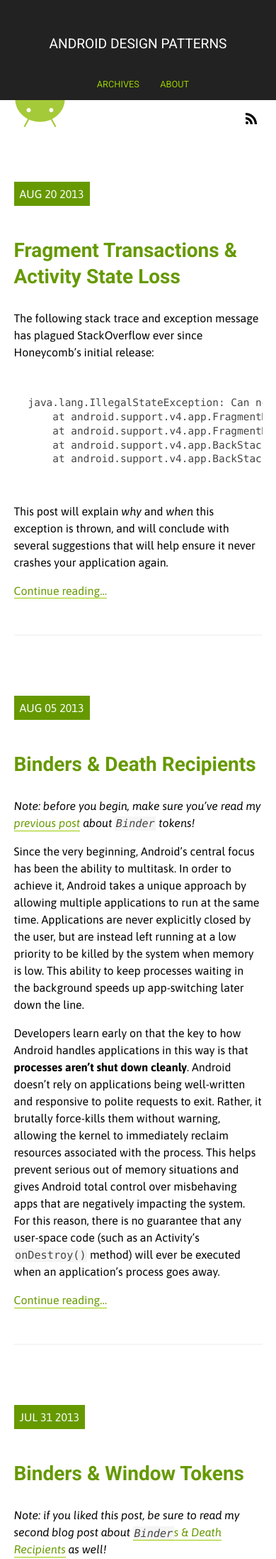
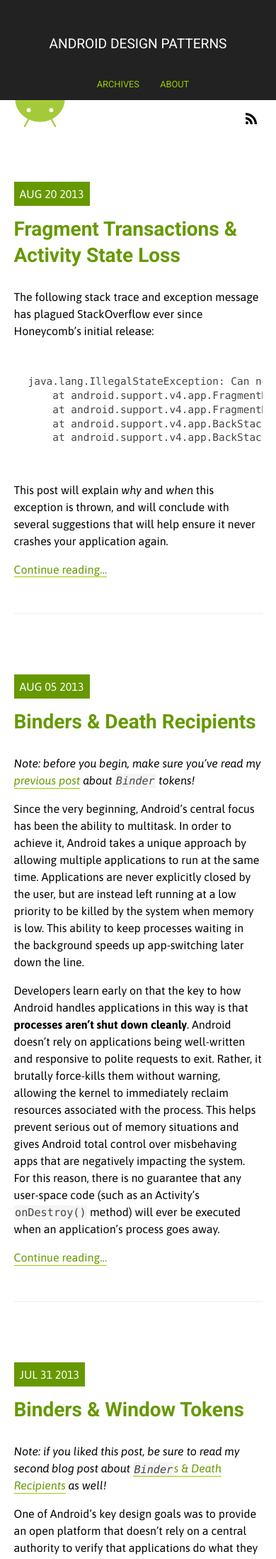
Before and after one commit to alexjlockwood/AndroidDesignPatterns, a Jekyll site: the page built from index.html, in a window 390 px wide. Shown: the top 2196 px of the page at 71% size. Built offline with Jekyll 4.4.1, drawn with Linux system fonts in a browser that asks for light colours; Markdown is read by kramdown in place of the engine named in the settings.

Commit message:
Margin upon being responsive

```diff
--- a/css/style.css
+++ b/css/style.css
@@ -316,6 +316,9 @@
     .side {
         margin-top: 2em;
     }
+    h2.post-title {
+        margin-top: 20px;
+    }
     .author {
         display: inline;
     }
--- a/index.html
+++ b/index.html
@@ -12,7 +12,7 @@
     </div>
     <div class="body">
     <header>
-      <h2 class="no-border"><a href="{{ post.url }}">{{ post.title }}</a></h2>
+      <h2 class="post-title no-border"><a href="{{ post.url }}">{{ post.title }}</a></h2>
     </header>
       {{ post.excerpt }}
     <footer>
```
